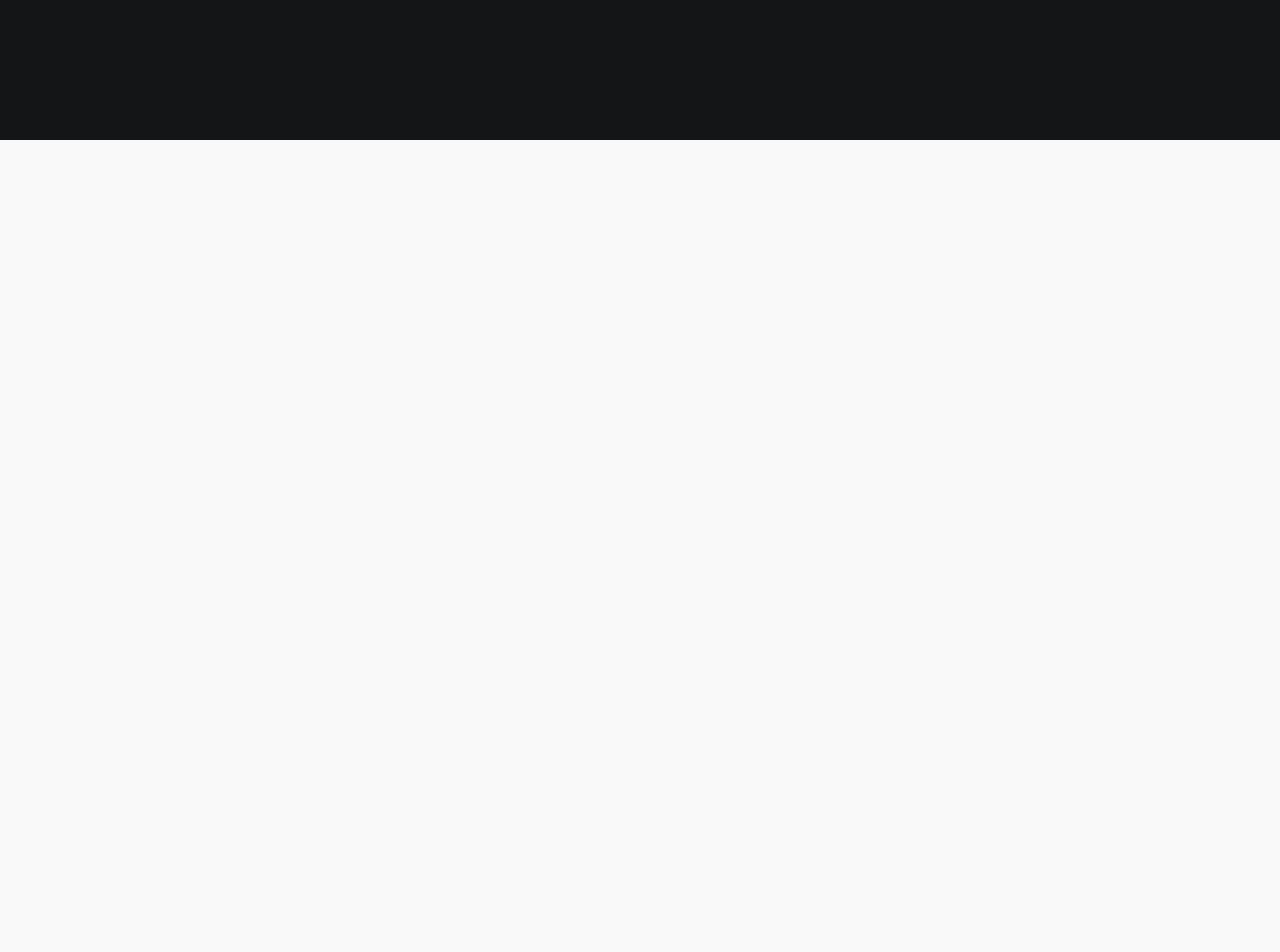
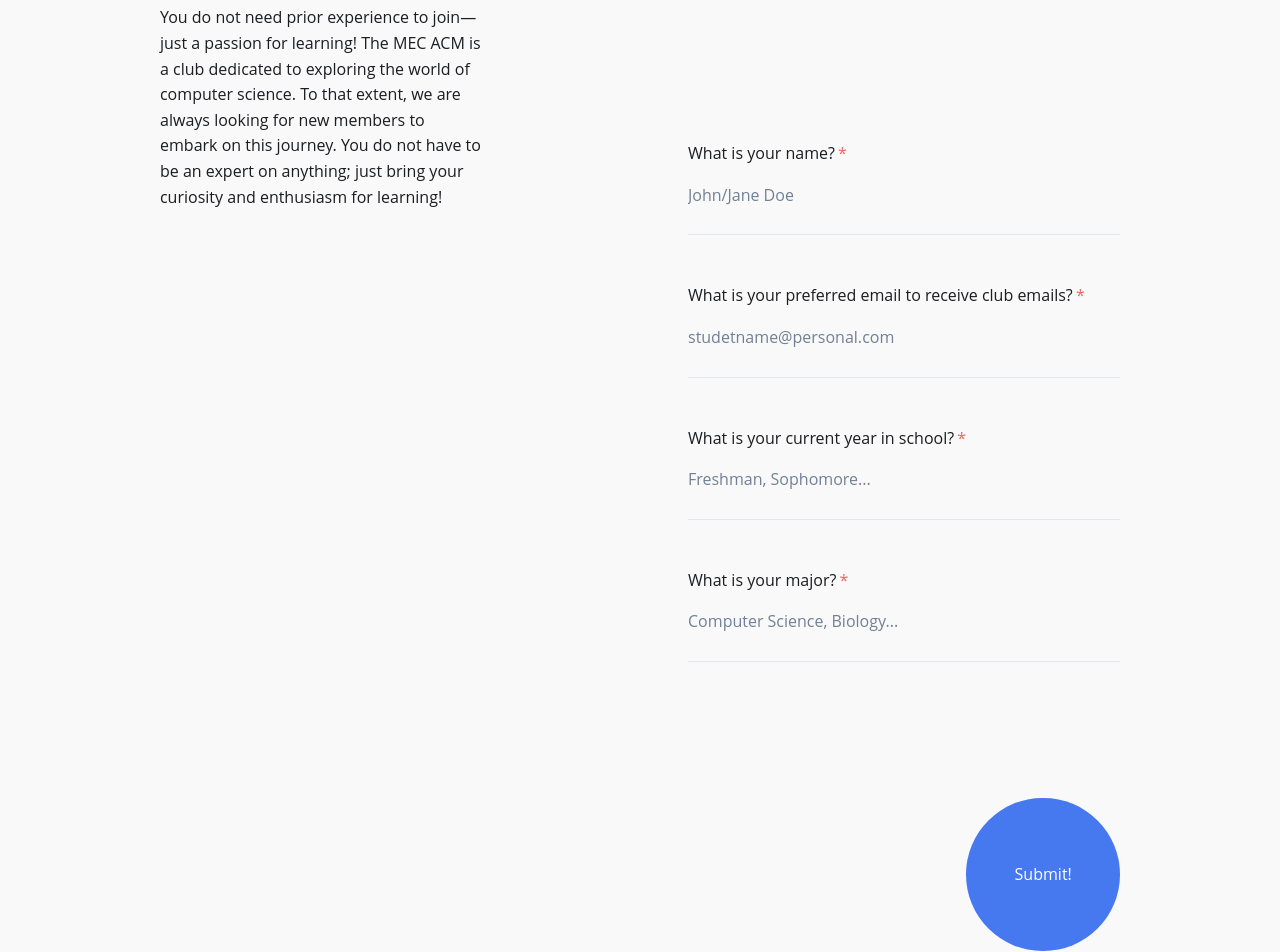
Before and after one commit to JaleelB/mec-acm, a Next.js app: page /join in a window 1280 px wide. Before the commit this address had no page. Shown: the part 660-1612 px from the top of the page. Before the commit the page ends 800 px from the top, so only its background shows below. Built offline with nearby package versions, Linux system fonts and the light colour scheme.

Commit message:
added layout for join page and created input component

```diff
--- /dev/null
+++ b/components/Input.jsx
@@ -0,0 +1,22 @@
+import { Box, Flex, Text, Input } from '@chakra-ui/react'
+import React from 'react'
+
+const TextInput = ({label, ph}) => {
+  return (
+    <Box w="100%" py={4}>
+        <Flex mb="1rem">
+            <Text as="label">{label}</Text>
+            <Box as="span" ml=".2rem" color="red.400">*</Box>
+        </Flex>
+        <Input
+            fontSize="inherit"
+            variant="flushed"
+            w="100%" size="lg"
+            placeholder={ph}
+            pb="2rem"
+        />
+    </Box>
+  )
+}
+
+export default TextInput
--- a/components/index.js
+++ b/components/index.js
@@ -14,3 +14,4 @@ export {default as Subtitle} from './Subtitle'
 export {default as CardLinksGrid} from './CardLinksGrid'
 export {default as KnowMoreCTA} from './KnowMoreCTA'
 export {default as HeroAnimationWrapper} from './HeroAnimationWrapper'
+export {default as TextInput} from './Input'
--- /dev/null
+++ b/pages/join.jsx
@@ -0,0 +1,55 @@
+import { Box, Flex, Select, Stack, Text } from '@chakra-ui/react'
+import React from 'react'
+import { ResponsiveSection, RoundButton, TextInput, Title } from '../components'
+import { Layout } from '../layout'
+
+const Join = () => {
+  return (
+    <Layout dark>
+      <ResponsiveSection>
+        <Box
+            className='ceiling-space'
+            display={{base: 'block', lg: 'none'}}
+            pt={{base: '20vw', lgTablet: '5vw', lg: 0}}
+        />
+        <Box>
+          <Title>Hey there!</Title>
+          <Title>Wanna join the club?</Title>
+          <Title>You will have to fill out a form</Title>
+        </Box>
+
+        <Flex
+          direction={{base: "column", lgTablet: "row"}}
+          justify="space-between"
+          mt={{base: '5rem', lgTablet:'7.5rem', lgDesktop:'wrap2Md'}}
+        >
+          <Box flex=" 0 0 45%" >
+            <Text w={{base: "100%", md: "75%"}}>
+              You do not need prior experience to join—just a passion for learning!
+              The MEC ACM is a club dedicated to exploring the world of computer science.
+              To that extent, we are always looking for new members to embark on this journey.
+              You do not have to be an expert on anything; just bring your curiosity and enthusiasm
+              for learning!
+            </Text>
+          </Box>
+          <Stack flex="0 0 45%" spacing="1rem" mt={{base: '5rem', lgTablet:'7.5rem'}}>
+              <TextInput label="What is your name?" ph="John/Jane Doe"/>
+              <TextInput label="What is your preferred email to receive club emails?" ph="studetname@personal.com"/>
+              <TextInput label="What is your current year in school?" ph="Freshman, Sophomore..." />
+              <TextInput label="What is your major?" ph="Computer Science, Biology..."/>
+          </Stack>
+        </Flex>
+
+        <Flex
+          w="100%" justify="end"
+          mt={{base: '5rem', lgTablet:'7.5rem', lgDesktop:'wrap2Md'}}
+        >
+          <RoundButton text="submit!" state/>
+        </Flex>
+
+      </ResponsiveSection>
+    </Layout>
+  )
+}
+
+export default Join
```
